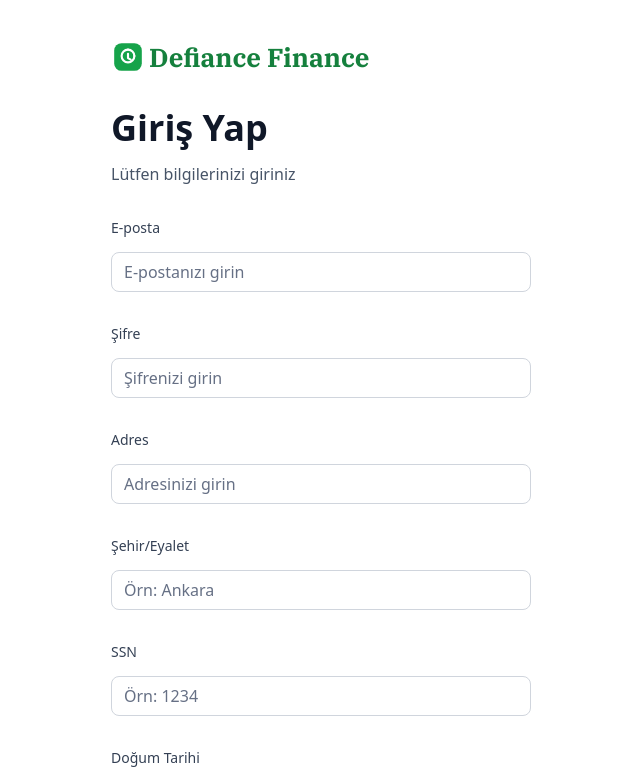
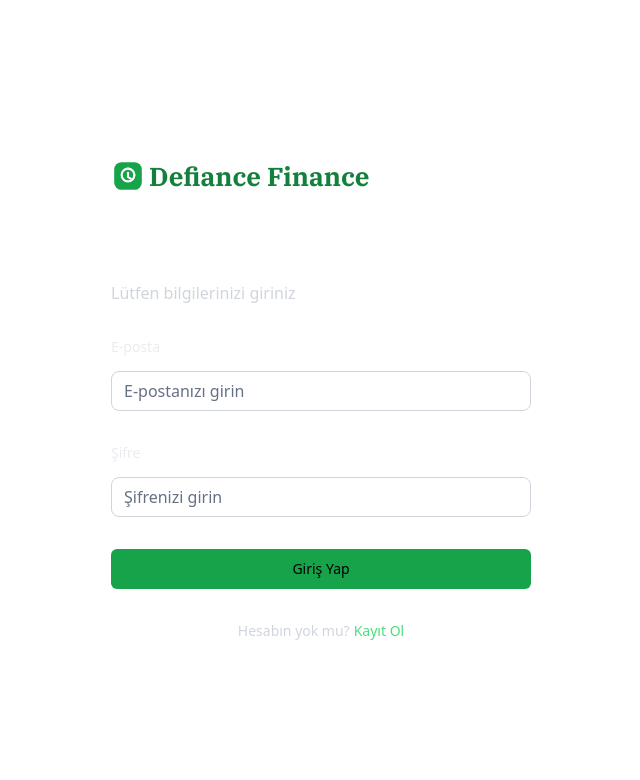
Before and after one commit to abb248/defiance-finance-final-project, a Next.js app: page /sign-in in a window 1280 px wide. Shown: the top 780 px of the page, without its empty margins (319-959 px from the left). Built offline with nearby package versions, Linux system fonts and the light colour scheme.

Commit message:
Fixing auth and dashboard colors

```diff
--- a/app/globals.css
+++ b/app/globals.css
@@ -110,7 +110,7 @@
   }
 
   .home-content {
-    @apply no-scrollbar flex w-full flex-1 flex-col gap-8 px-5 sm:px-8 py-7 lg:py-12 xl:max-h-screen xl:overflow-y-scroll;
+    @apply no-scrollbar flex min-h-screen w-full flex-1 flex-col gap-8 bg-gray-25 px-5 sm:px-8 py-7 lg:py-12 xl:max-h-screen xl:overflow-y-scroll;
   }
 
   .home-header {
@@ -118,7 +118,7 @@
   }
 
   .total-balance {
-    @apply flex w-full items-center gap-4 rounded-xl border border-gray-200 p-4 shadow-chart sm:gap-6 sm:p-6;
+    @apply flex w-full items-center gap-4 rounded-xl border border-gray-200 bg-white p-4 shadow-chart sm:gap-6 sm:p-6;
   }
 
   .total-balance-chart {
@@ -272,7 +272,7 @@
   }
 
   .form-label {
-    @apply text-14 w-full max-w-[280px] font-medium text-gray-700;
+    @apply text-14 w-full max-w-[280px] font-medium text-gray-200;
   }
 
   .form-message {
@@ -284,7 +284,7 @@
   }
 
   .form-link {
-    @apply text-14 cursor-pointer font-medium text-bankGradient;
+    @apply text-14 cursor-pointer font-medium text-green-400;
   }
 
   /* Payment Transfer */
--- a/components/AuthForm.tsx
+++ b/components/AuthForm.tsx
@@ -108,7 +108,7 @@ const onSubmit = async (data: z.infer<typeof formSchema>) => {
         </Link>
 
         <div className="flex flex-col gap-1 md:gap-3">
-          <h1 className="text-24 lg:text-36 font-semibold text-gray-900">
+          <h1 className="text-24 lg:text-36 font-semibold text-white">
             {user
               ? 'Hesabı Bağla'
               : type === 'sign-in'
@@ -116,7 +116,7 @@ const onSubmit = async (data: z.infer<typeof formSchema>) => {
               : 'Kayıt Ol'}
           </h1>
 
-          <p className="text-16 font-normal text-gray-600">
+          <p className="text-16 font-normal text-gray-300">
             {user
               ? 'Başlamak için hesabınızı bağlayın'
               : 'Lütfen bilgilerinizi giriniz'}
@@ -165,6 +165,8 @@ const onSubmit = async (data: z.infer<typeof formSchema>) => {
               label="Şifre"
               placeholder="Şifrenizi girin"
             />
+            {type === 'sign-up' && (
+              <>
             <CustomInput
         control={form.control}
         name="address"
@@ -195,6 +197,8 @@ const onSubmit = async (data: z.infer<typeof formSchema>) => {
           label="Posta Kodu"
           placeholder="Örn: 06540"
         />
+              </>
+            )}
 
            <Button
   type="submit"
@@ -221,7 +225,7 @@ const onSubmit = async (data: z.infer<typeof formSchema>) => {
 
       )}
       <footer className="flex justify-center gap-1">
-  <p className="text-14 font-normal text-gray-600">
+  <p className="text-14 font-normal text-gray-300">
     {type === 'sign-in'
       ? "Hesabın yok mu?"
       : "Zaten hesabın var mı?"}
--- a/components/CustomInput.tsx
+++ b/components/CustomInput.tsx
@@ -43,10 +43,9 @@ const CustomInput = ({
                 type={
                   name === 'password'
                     ? 'password'
-                    : name === 'email'
-                    ? 'email'
                     : 'text'
                 }
+                inputMode={name === 'email' ? 'email' : undefined}
                 {...field}
               />
             </FormControl>
```
